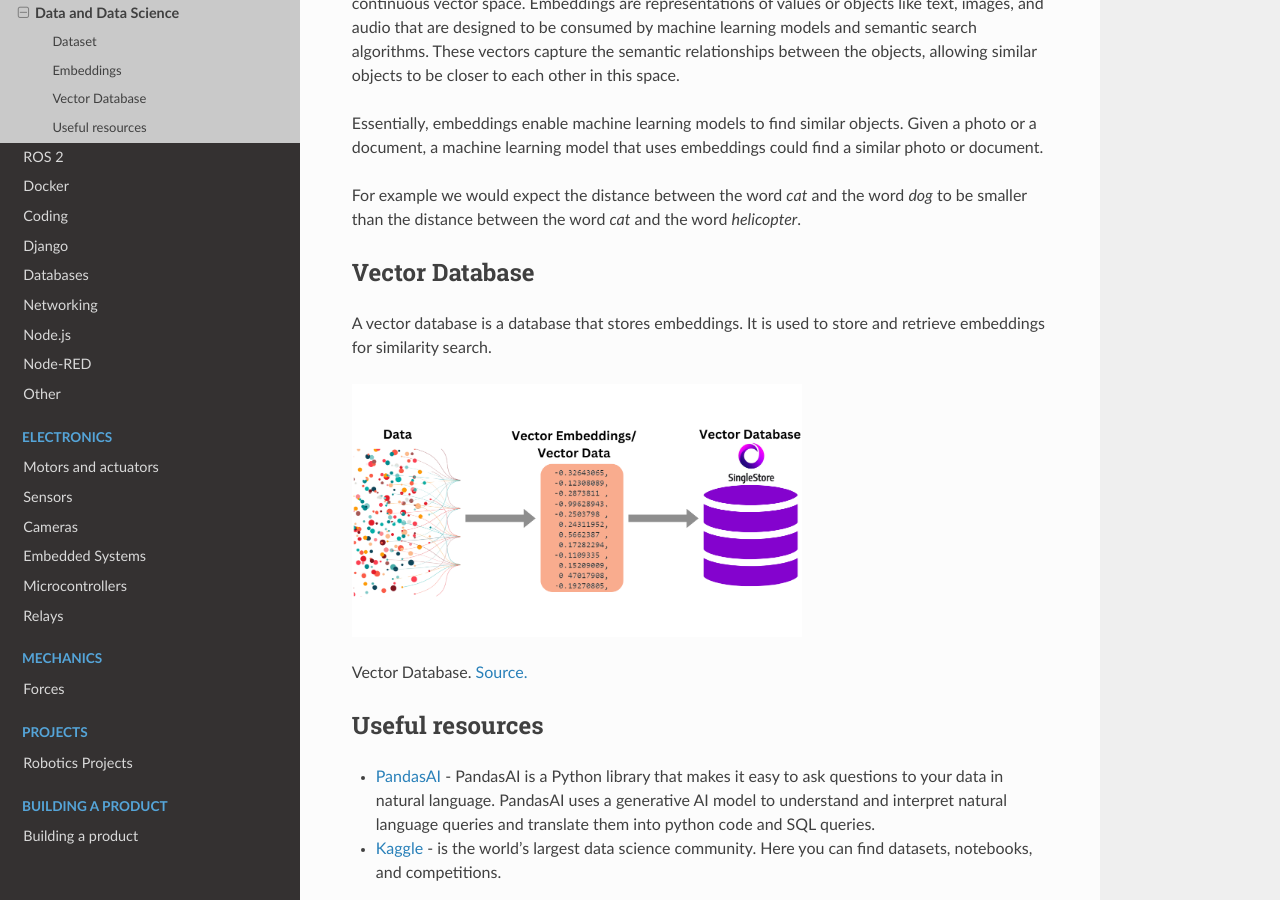
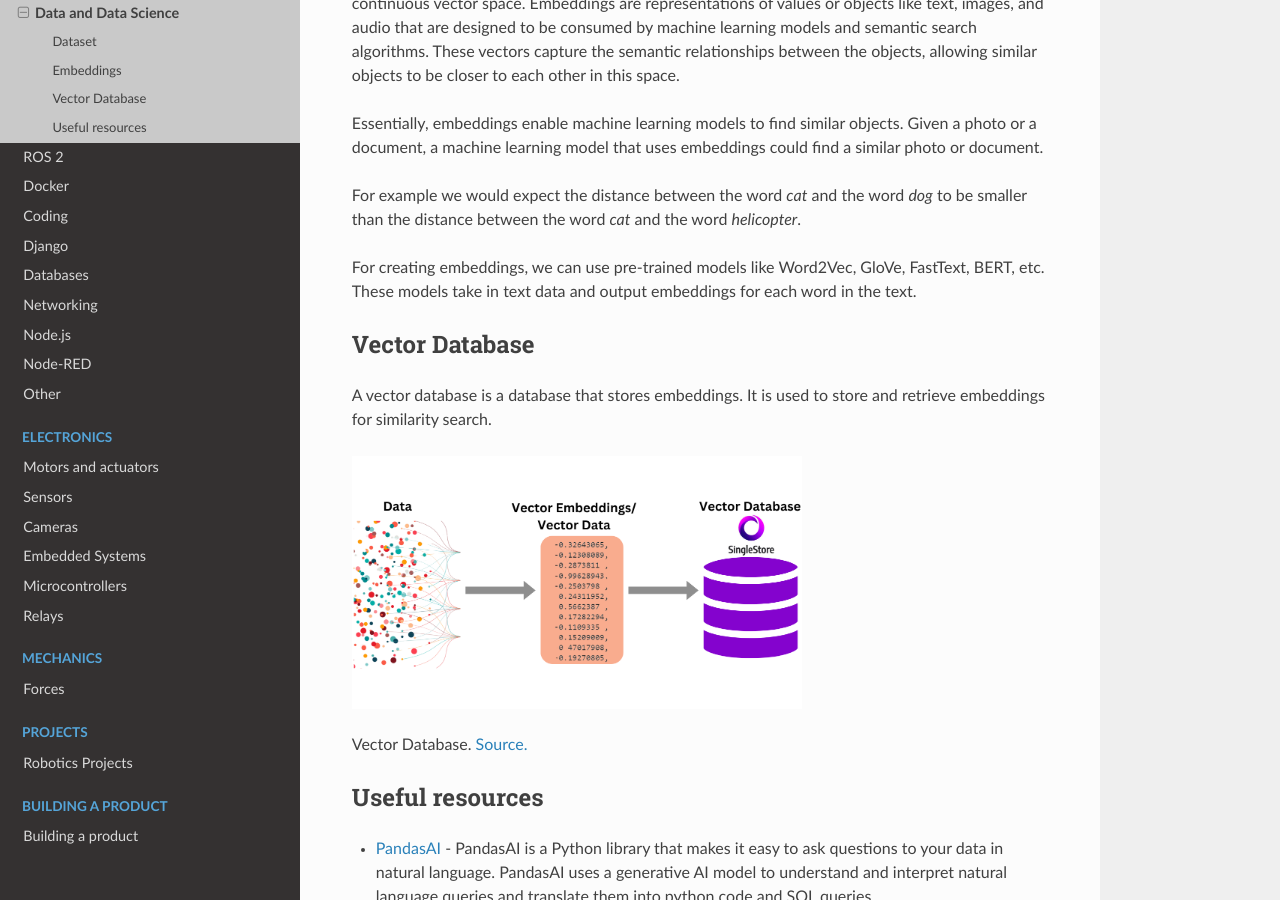
Before and after one commit to jevgenik/manuals, a Sphinx documentation site: the page built from source/files/software/ai/data_and_data_science.rst, in a window 1280 px wide and 900 px high, scrolled down 1215 px. Built offline with Sphinx 7.4.7 and the Read the Docs theme 2.0.0, drawn with Linux system fonts in a browser that asks for light colours; pages that are not in the unit, such as notebooks, are missing from menus.

Commit message:
embeddings

```diff
--- a/source/files/software/ai/data_and_data_science.rst
+++ b/source/files/software/ai/data_and_data_science.rst
@@ -45,6 +45,9 @@ uses embeddings could find a similar photo or document.
 For example we would expect the distance between the word *cat* and the word *dog* to be smaller than the distance between
 the word *cat* and the word *helicopter*.
 
+For creating embeddings, we can use pre-trained models like Word2Vec, GloVe, FastText, BERT, etc.
+These models take in text data and output embeddings for each word in the text.
+
 
 Vector Database
 ===============
```
